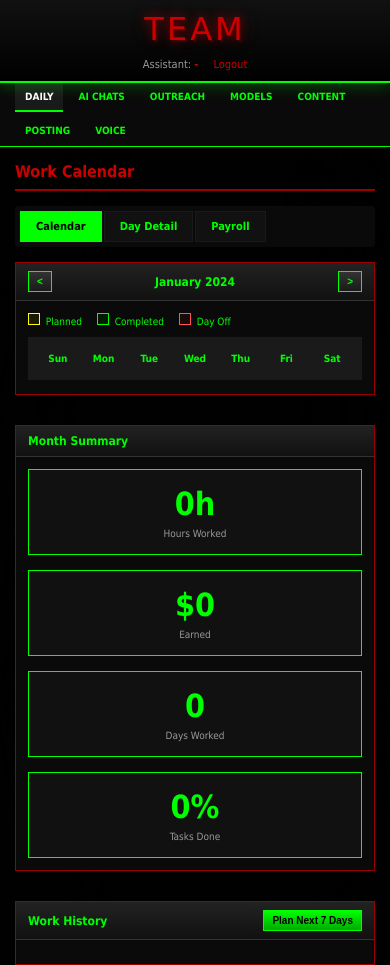
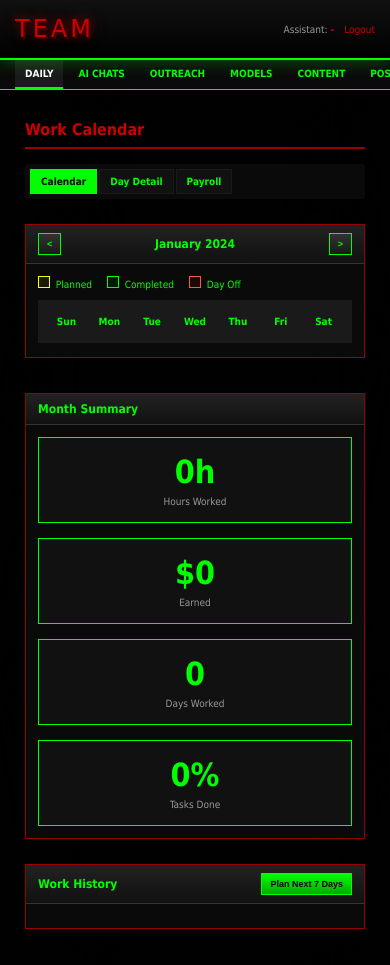
Before and after one commit to humbalei/muy, a website: page assistant.html in a window 390 px wide. Drawn offline with Linux system fonts and the light colour scheme; a web font is replaced by a local one.

Commit message:
fix: COMPLETE mobile fixes + PWA improvements
FIXED:
✅ PWA/Mobile app odhlašování - simplified Service Worker (no aggressive caching)
✅ Mobile header visibility - added safe-area-insets for iPhone notch
✅ Outreach submenu overflow - tabs now scrollable horizontally
✅ Complete mobile CSS audit - nothing overflows viewport
✅ Horizontal scroll prevention on body
✅ Responsive topbar, nav, tabs, forms, buttons
✅ Tables scrollable on mobile
✅ Modal 95vw on mobile

CHANGES:
- sw.js: Simplified to v2-minimal, no caching (prevents 'can't open page')
- style.css: Comprehensive mobile @media query
- All layouts: overflow-x prevention
- Tabs: horizontal scroll enabled, no wrapping
- Safe areas: iPhone notch support

Version: v1006

```diff
--- a/assistant.html
+++ b/assistant.html
@@ -18,7 +18,7 @@
   <link rel="apple-touch-icon" href="icons/icon.svg">
   <link rel="manifest" href="manifest.json">
 
-  <link rel="stylesheet" href="css/style.css?v=1004">
+  <link rel="stylesheet" href="css/style.css?v=1006">
 </head>
 <body>
   <!-- TOP BAR -->
--- a/css/style.css
+++ b/css/style.css
@@ -17,6 +17,9 @@ body {
   background: url('../img/bg-palms.png') center center / cover fixed no-repeat, #0a0a0a;
   color: #0f0;
   min-height: 100vh;
+  overflow-x: hidden; /* Prevent horizontal scroll */
+  width: 100%;
+  max-width: 100vw;
 }
 
 a {
@@ -34,11 +37,15 @@ a:hover {
   background: linear-gradient(to bottom, #111 0%, #000 100%);
   border-bottom: 2px solid #0f0;
   padding: 10px 20px;
+  padding-top: max(10px, env(safe-area-inset-top)); /* iPhone notch support */
   display: flex;
   align-items: center;
   justify-content: space-between;
   position: sticky;
   top: 0;
+  left: 0;
+  right: 0;
+  width: 100%;
   z-index: 100;
   box-shadow: 0 2px 15px rgba(0,255,0,0.3);
 }
@@ -83,6 +90,11 @@ a:hover {
   display: flex;
   align-items: center;
   gap: 5px;
+  overflow-x: auto; /* Allow horizontal scroll on mobile if needed */
+  overflow-y: hidden;
+  -webkit-overflow-scrolling: touch;
+  width: 100%;
+  max-width: 100vw;
 }
 
 .nav-link {
@@ -145,6 +157,12 @@ a:hover {
   background: #0a0a0a;
   padding: 5px;
   border-radius: 3px;
+  overflow-x: auto; /* Allow horizontal scroll on mobile */
+  overflow-y: hidden;
+  -webkit-overflow-scrolling: touch;
+  flex-wrap: nowrap; /* Don't wrap tabs */
+  width: 100%;
+  max-width: 100%;
 }
 
 .tab {
@@ -155,6 +173,8 @@ a:hover {
   font-weight: bold;
   cursor: pointer;
   border: 1px solid #1a1a1a;
+  white-space: nowrap; /* Don't break tab text */
+  flex-shrink: 0; /* Don't shrink tabs */
 }
 
 .tab:hover {
@@ -660,24 +680,106 @@ a:hover {
 
 /* === RESPONSIVE === */
 @media (max-width: 768px) {
+  /* Prevent all horizontal overflow */
+  html, body {
+    overflow-x: hidden !important;
+    max-width: 100vw !important;
+  }
+
+  /* Main navigation - no wrap, allow scroll */
   .main-nav {
-    flex-wrap: wrap;
+    flex-wrap: nowrap;
+    overflow-x: auto;
   }
 
   .nav-link {
     padding: 8px 10px;
     font-size: 10px;
-  }
-
+    white-space: nowrap;
+    flex-shrink: 0;
+  }
+
+  /* Grid layouts - single column on mobile */
   .grid-2,
   .grid-3,
   .grid-4 {
-    grid-template-columns: 1fr;
-  }
-
+    grid-template-columns: 1fr !important;
+  }
+
+  /* Topbar - keep horizontal on mobile */
   .topbar {
-    flex-direction: column;
+    padding: 10px 15px;
+    padding-top: max(10px, env(safe-area-inset-top));
+    min-height: 60px;
+  }
+
+  .logo {
+    font-size: 24px;
+  }
+
+  .topbar-right {
+    font-size: 10px;
     gap: 10px;
+  }
+
+  /* Section */
+  .section {
+    padding: 15px 10px;
+  }
+
+  /* Boxes */
+  .box {
+    margin: 10px 0;
+  }
+
+  .box-header {
+    flex-wrap: wrap;
+    gap: 10px;
+  }
+
+  /* Tables - allow horizontal scroll */
+  table {
+    display: block;
+    overflow-x: auto;
+    -webkit-overflow-scrolling: touch;
+    max-width: 100%;
+  }
+
+  /* Forms - full width */
+  .form-input,
+  .form-select,
+  .form-textarea {
+    width: 100% !important;
+    max-width: 100% !important;
+  }
+
+  /* Buttons */
+  .btn {
+    font-size: 11px;
+    padding: 8px 12px;
+  }
+
+  .btn-sm {
+    font-size: 9px;
+    padding: 5px 8px;
+  }
+
+  /* Tabs - allow scroll */
+  .tabs {
+    overflow-x: auto;
+    flex-wrap: nowrap;
+  }
+
+  .tab {
+    font-size: 10px;
+    padding: 6px 10px;
+  }
+
+  /* Modal */
+  .modal-box {
+    width: 95vw !important;
+    max-width: 95vw !important;
+    margin: 10px;
   }
 }
 
```
Also changed, not shown: admin.html (+1 -1 lines), index.html (+1 -1 lines), sw.js (+22 -65 lines).
